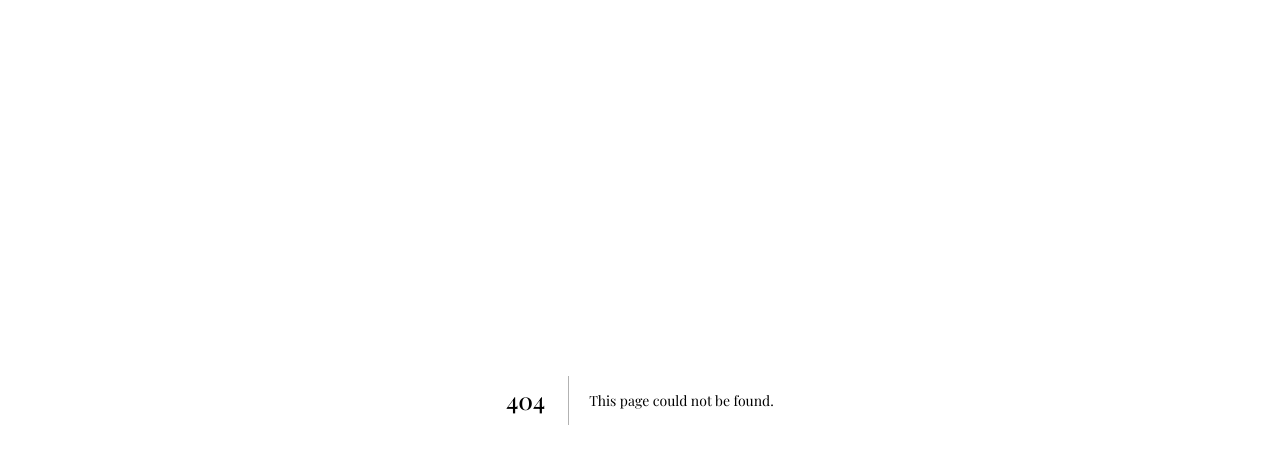
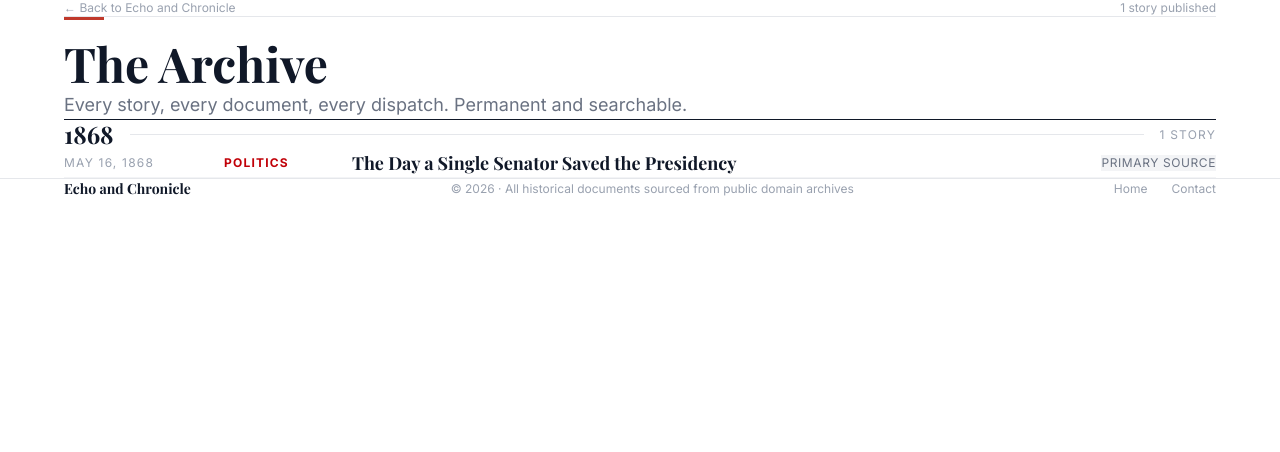
Before and after one commit to bradley77/history-today, a Next.js app: page /archive in a window 1280 px wide. Before the commit this address had no page. Shown: the top 452 px of the page. Built offline with nearby package versions, Linux system fonts and the light colour scheme; a web font is replaced by a local one.

Commit message:
Add archive page and lightbox for primary source documents

```diff
--- /dev/null
+++ b/app/archive/page.js
@@ -0,0 +1,109 @@
+import Link from 'next/link'
+import { getAllArticles } from '../lib/articles'
+
+export const metadata = {
+  title: 'Archive | Echo and Chronicle',
+  description: 'Every story we have ever published.',
+}
+
+export default function ArchivePage() {
+  const articles = getAllArticles()
+
+  const groupedByYear = articles.reduce((acc, article) => {
+    const year = new Date(article.date).getFullYear()
+    if (!acc[year]) acc[year] = []
+    acc[year].push(article)
+    return acc
+  }, {})
+
+  const years = Object.keys(groupedByYear).sort((a, b) => b - a)
+
+  return (
+    <main className="min-h-screen bg-white text-gray-900">
+
+      {/* Top Bar */}
+      <div style={{maxWidth: '1152px', margin: '0 auto'}} className="border-b border-gray-200 px-8 py-2 flex items-center justify-between text-xs text-gray-400">
+        <Link href="/" className="hover:text-gray-900 transition-colors">
+          ← Back to Echo and Chronicle
+        </Link>
+        <span>{articles.length} {articles.length === 1 ? 'story' : 'stories'} published</span>
+      </div>
+
+      {/* Header */}
+      <header style={{maxWidth: '1152px', margin: '0 auto'}} className="border-b border-gray-900 px-8 py-12">
+        <div className="accent-line"></div>
+        <h1 style={{fontFamily: 'var(--font-playfair)', fontSize: '3rem', fontWeight: '700', lineHeight: 1.15}} className="mb-3">
+          The Archive
+        </h1>
+        <p className="text-gray-500 text-lg">
+          Every story, every document, every dispatch. Permanent and searchable.
+        </p>
+      </header>
+
+      {/* Article List */}
+      <div style={{maxWidth: '1152px', margin: '0 auto'}} className="px-8 py-12">
+        {years.map(year => (
+          <div key={year} className="mb-12">
+
+            {/* Year Header */}
+            <div className="flex items-center gap-4 mb-6">
+              <h2 style={{fontFamily: 'var(--font-playfair)'}} className="text-2xl font-bold">
+                {year}
+              </h2>
+              <div className="flex-1 border-t border-gray-200"></div>
+              <span className="text-gray-400 text-xs uppercase tracking-widest">
+                {groupedByYear[year].length} {groupedByYear[year].length === 1 ? 'story' : 'stories'}
+              </span>
+            </div>
+
+            {/* Articles for this year */}
+            <div className="space-y-0">
+              {groupedByYear[year].map((article, index) => (
+                <Link
+                  key={article.slug}
+                  href={`/articles/${article.slug}`}
+                  className="group flex flex-col md:flex-row md:items-center gap-2 md:gap-8 py-4 border-b border-gray-100 hover:border-gray-300 transition-all duration-200"
+                >
+                  <span className="text-gray-400 text-xs uppercase tracking-widest shrink-0 w-32">
+                    {article.date}
+                  </span>
+                  <span className="text-red-700 text-xs font-bold uppercase tracking-widest shrink-0 w-24">
+                    {article.category}
+                  </span>
+                  <span style={{fontFamily: 'var(--font-playfair)'}} className="font-bold text-lg group-hover:text-red-700 transition-colors duration-200 flex-1">
+                    {article.title}
+                  </span>
+                  <span className="bg-gray-100 text-gray-500 text-xs px-2 py-0.5 uppercase tracking-wider shrink-0 group-hover:bg-red-700 group-hover:text-white transition-colors duration-200">
+                    {article.tag}
+                  </span>
+                </Link>
+              ))}
+            </div>
+
+          </div>
+        ))}
+
+        {articles.length === 0 && (
+          <div className="text-center py-24">
+            <p className="text-gray-400 text-sm uppercase tracking-widest">No stories published yet</p>
+          </div>
+        )}
+      </div>
+
+      {/* Footer */}
+      <footer className="border-t border-gray-200 px-8 py-8">
+        <div style={{maxWidth: '1152px', margin: '0 auto'}} className="flex flex-col md:flex-row items-center justify-between gap-4 text-xs text-gray-400">
+          <p style={{fontFamily: 'var(--font-playfair)'}} className="text-sm font-bold text-gray-900">
+            Echo and Chronicle
+          </p>
+          <p>© {new Date().getFullYear()} · All historical documents sourced from public domain archives</p>
+          <div className="flex gap-6">
+            <Link href="/" className="hover:text-gray-900 transition-colors">Home</Link>
+            <a href="#" className="hover:text-gray-900 transition-colors">Contact</a>
+          </div>
+        </div>
+      </footer>
+
+    </main>
+  )
+}
--- a/app/page.js
+++ b/app/page.js
@@ -27,7 +27,7 @@ export default async function Home() {
           {['Home', 'Archive', 'Documents', 'On This Day', 'Newsletter'].map(item => (
             <a
               key={item}
-              href="#"
+              href={item === 'Archive' ? '/archive' : '#'}
               className="hover:text-red-700 transition-colors duration-200 pb-1 border-b-2 border-transparent hover:border-red-700"
             >
               {item}
```
